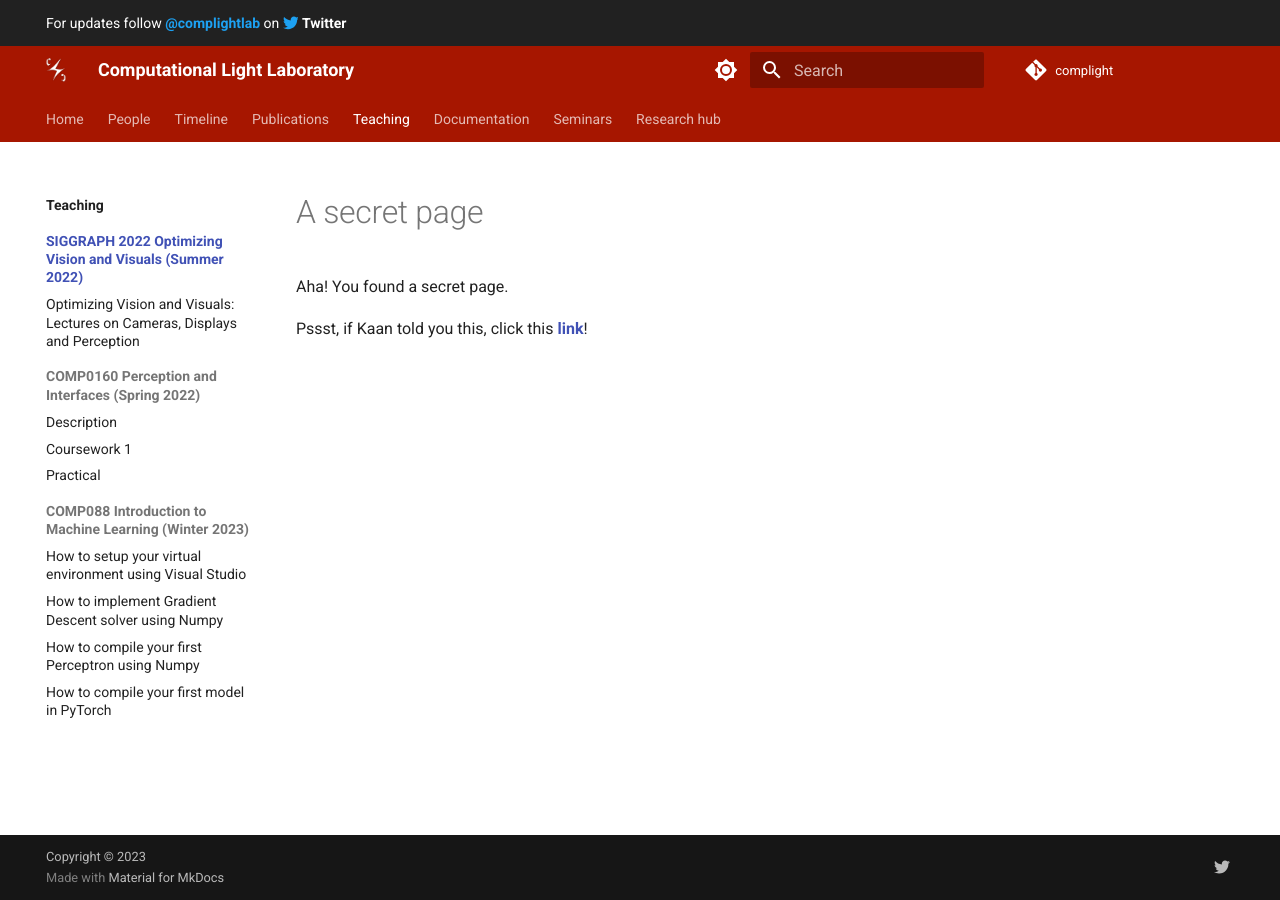
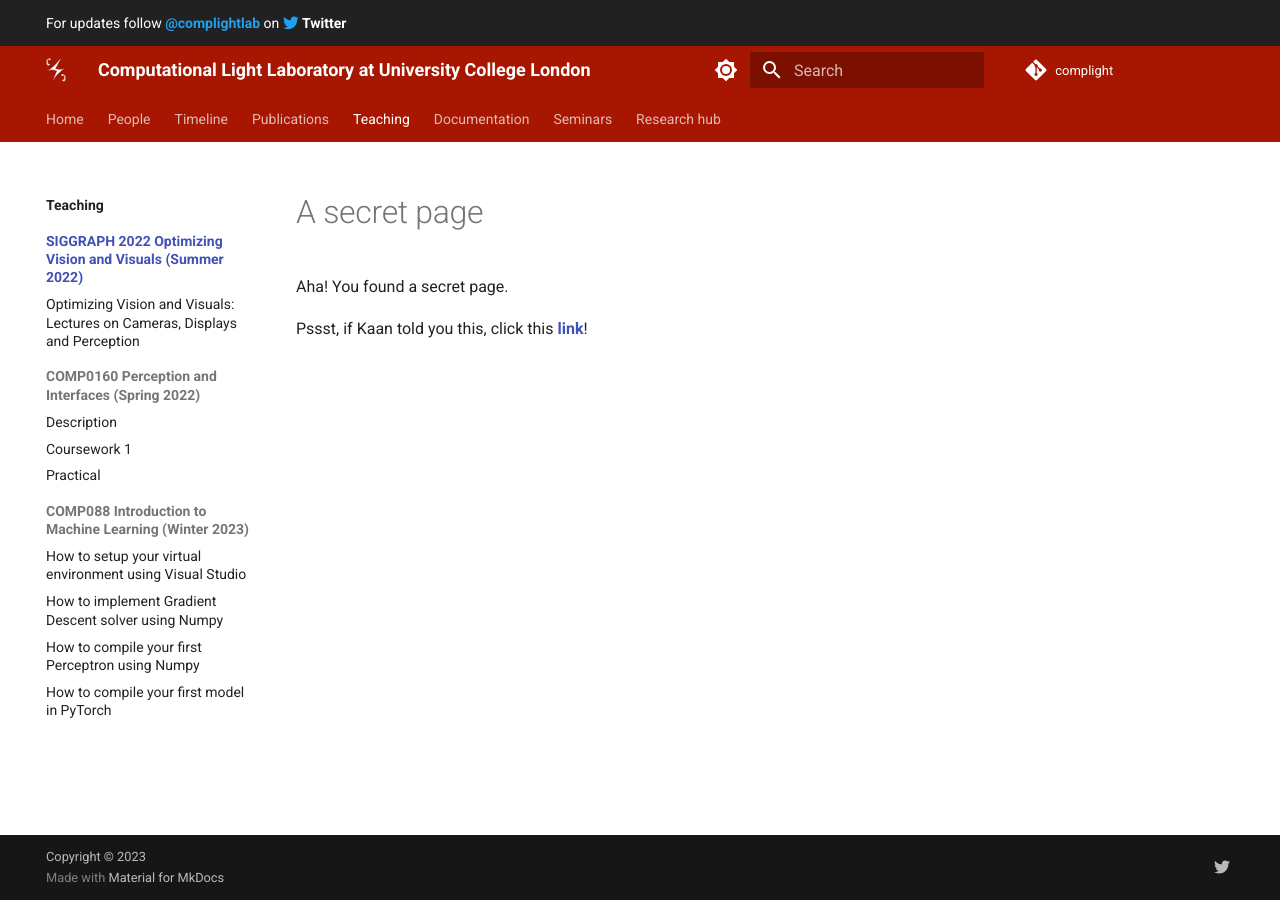
Before and after one commit to complight/complight.github.io, an MkDocs documentation site: the page built from docs/lectures/index.md, in a window 1280 px wide. Built offline with MkDocs 1.6.1 and Material for MkDocs 9.7.7, drawn with Linux system fonts in a browser that asks for light colours.

Commit message:
Costmetic changes.

```diff
--- a/mkdocs.yml
+++ b/mkdocs.yml
@@ -1,6 +1,6 @@
 
-site_name: Computational Light Laboratory
-site_description: Computational Light Laboratory
+site_name: Computational Light Laboratory at University College London
+site_description: Computational Light Laboratory at University College London
 site_author: Kaan Akşit
 site_url: 'https://complightlab.com'
 
```
